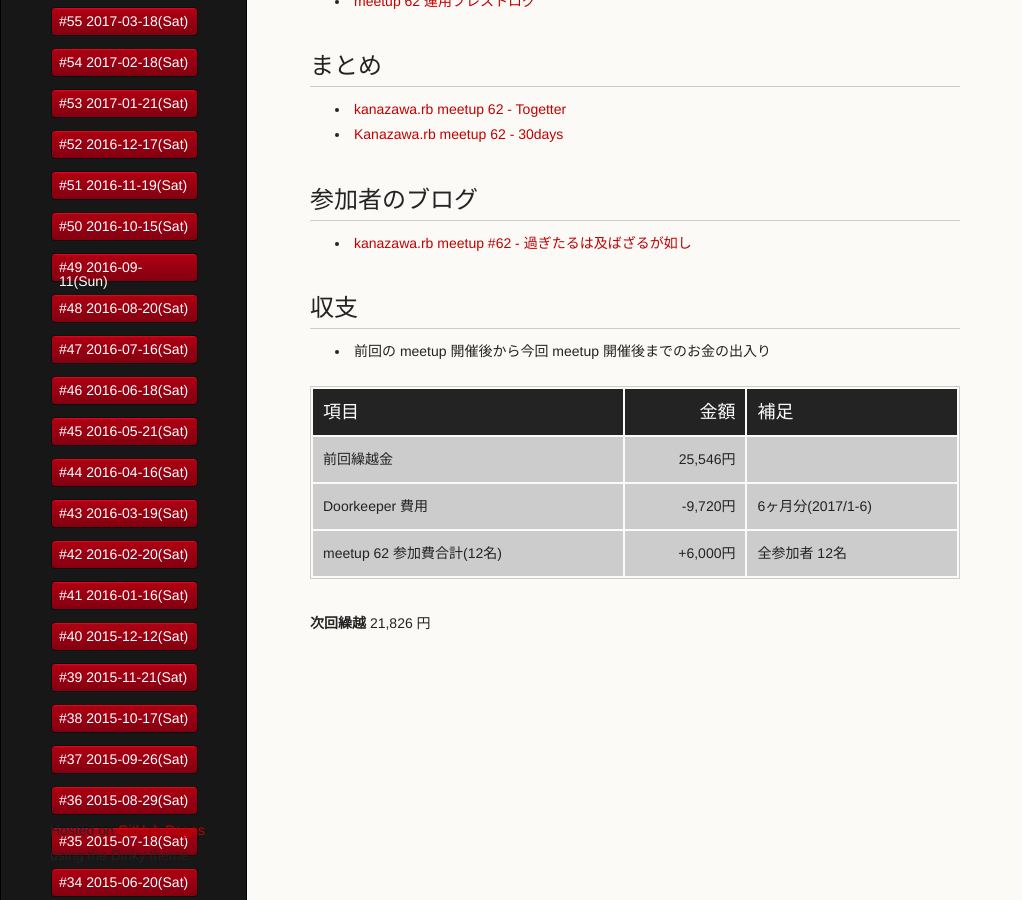
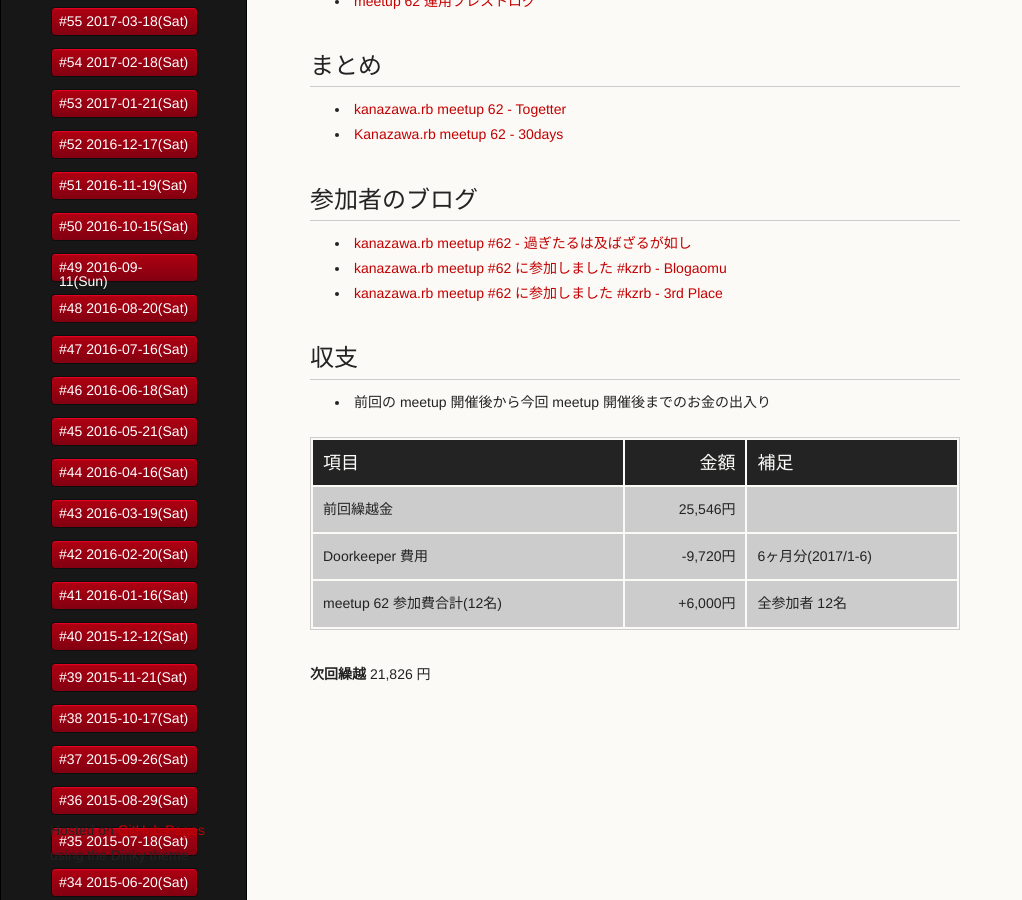
Before and after one commit to kanazawarb/meetup, a Jekyll site: the page built from 62/report.md, in a window 1280 px wide and 900 px high, scrolled down 489 px. Shown: the whole window, without its empty margins (0-1022 px from the left). Built offline with Jekyll 4.4.1, drawn with Linux system fonts in a browser that asks for light colours.

Commit message:
update 62 report (add blog links)

```diff
--- a/62/report.md
+++ b/62/report.md
@@ -33,6 +33,8 @@ published: true
 ## 参加者のブログ
 
 * [kanazawa\.rb meetup \#62 \- 過ぎたるは及ばざるが如し](http://cotton-desu.hatenablog.com/entry/2017/10/22/203106)
+* [kanazawa.rb meetup \#62 に参加しました \#kzrb \- Blogaomu](http://www.blogaomu.com/entry/kzrb62)
+* [kanazawa.rb meetup \#62 に参加しました \#kzrb \- 3rd Place](http://haraguro3.hateblo.jp/entry/2017/10/23/231957)
 
 ## 収支
 
```
